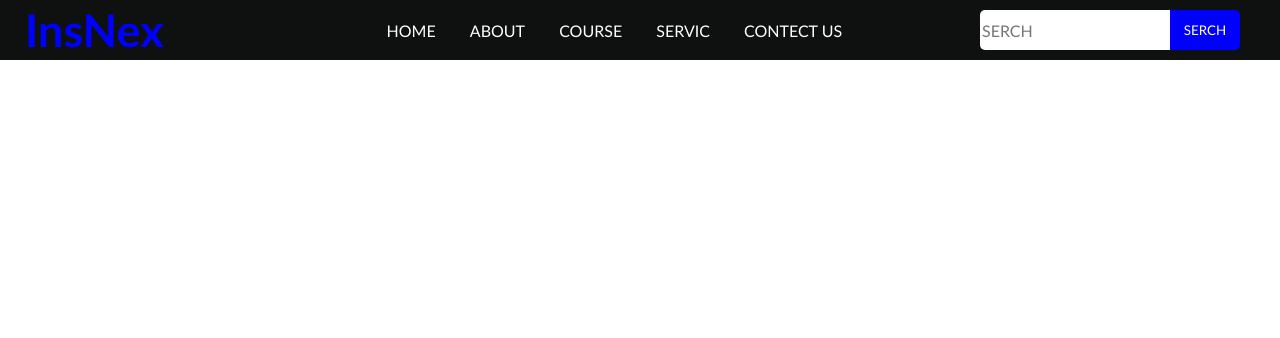
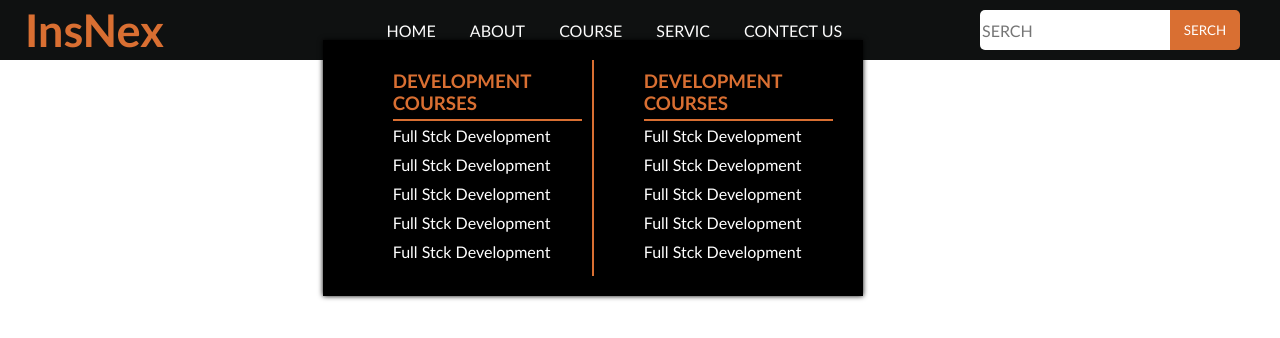
Before and after one commit to Fardin-Rajpura/Nav-Bar, a plain HTML site: page 4_index.html in a window 1280 px wide. Drawn offline with Linux system fonts and the light colour scheme.

Commit message:
Nav Uppdate

```diff
--- a/4_index.html
+++ b/4_index.html
@@ -22,12 +22,35 @@
                 <ul>
                     <li><a href="">HOME</a></li>
                     <li><a href="">ABOUT</a></li>
-                    <li><a href="">COURSE</a></li>
+                    <li><a href="">COURSE</a>
+                    <div class="menu">
+                        <div class="w-50">
+                            <ul>
+                                <h3>DEVELOPMENT COURSES</h3>
+                                <li><a href="">Full Stck Development</a></li>
+                                <li><a href="">Full Stck Development</a></li>
+                                <li><a href="">Full Stck Development</a></li>
+                                <li><a href="">Full Stck Development</a></li>
+                                <li><a href="">Full Stck Development</a></li>
+                            </ul>
+                        </div>
+
+                        <div class="w-50 border-none">
+                            <ul>
+                                <h3>DEVELOPMENT COURSES</h3>
+                                <li><a href="">Full Stck Development</a></li>
+                                <li><a href="">Full Stck Development</a></li>
+                                <li><a href="">Full Stck Development</a></li>
+                                <li><a href="">Full Stck Development</a></li>
+                                <li><a href="">Full Stck Development</a></li>
+                            </ul>
+                        </div>
+                    </div>
+                    </li>
                     <li><a href="">SERVIC</a></li>
                     <li><a href="">CONTECT US</a></li>
                 </ul>
             </div>
-
             <div class="nav-serch">
                 <input placeholder="SERCH" class="serch-inp">
                 <div class="serch-icon">
--- a/4_style.css
+++ b/4_style.css
@@ -17,7 +17,7 @@
     border: 2px solid transparent;
     padding: 13px;
     margin-left: 10px;
-    color: blue;
+    color: #D96F32;
     font-size: 30px;
 }
 
@@ -29,6 +29,7 @@
     display: inline;
     list-style: none;
     margin-left: 30px;
+    position: relative;
 }
 
 .nav-content ul li a {
@@ -38,7 +39,7 @@
 }
 
 .nav-content ul li a:hover{
-    color: brown;
+    color:#D96F32;
 }
 
 .nav-serch {
@@ -64,9 +65,62 @@
     display: flex;
     justify-content: center;
     align-items: center;
-    background-color: blue;
+    background-color: #D96F32;
     border-bottom-right-radius: 5px;
     border-top-right-radius: 5px;
     border: none;
     color: white;
 }
+
+
+
+.menu{
+    width: 500px;
+    position: absolute;
+    display: none;
+    left: 50%;
+    transform: translateX(-50%);
+    background: #000;
+    box-shadow: 0px 0px 5px 0px black;
+    top: 100%;
+    padding: 20px;
+    float: left;
+    display: flex;
+    z-index: 999;
+    /* flex-wrap: wrap; */
+}
+
+ul li:hover .menu{
+    display: block;
+}
+
+.w-50{
+    width:50%;
+    background-color: #000;
+    border-right: 2px solid #D96F32;
+    padding: 10px;
+
+
+}
+
+.w-50:nth-child(2n) {
+    border-right: none;
+}
+
+.w-50 a{
+    color: #0f1111;
+    display: block;
+    text-decoration: none;
+    padding: 5px 0;
+    float: left;
+}
+.w-50 a:hover{
+    color: #D96F32;
+}
+
+.w-50 h3{
+    border-bottom: 2px solid #D96F32;
+    color: #D96F32;
+    margin-bottom: 10ox;
+    padding-bottom: 5px;
+}
--- /dev/null
+++ b/nav_styla.css
@@ -0,0 +1,46 @@
+* {
+    margin: 0;
+    padding: 0;
+    box-sizing: border-box;
+}
+
+html, body {
+    min-height: 100vh;
+    display: flex;
+    justify-content: center;
+    align-items: center;
+    font-family: sans-serif;
+}
+
+.wallpaper {
+    height: 350px;
+    max-width: 480px;
+    display: flex;
+    gap: 2px;
+
+    backdrop-filter: blur(10px);
+    box-shadow: 0 10px 30px rgba(0,0,0,0.2);
+}
+
+.card {
+    overflow: hidden;
+    flex: 1;
+    cursor: pointer;
+    transition: flex-grow 0.4s ease-in-out, transform 0.4s ease-in-out;
+}
+
+.card:hover {
+    flex-grow: 3;
+    transform: scale(1.05);
+}
+
+.card img {
+    height: 100%;
+    width: 100%;
+    object-fit: cover;
+    transition: transform 0.5s ease;
+}
+
+.card:hover img {
+    transform: scale(1.1);
+}
```
Also changed, not shown: nav_index.html (added, +32 -0 lines), image/5_Unforgettable_First_Lines_from_Books_Not_Many_People_Notice-removebg-preview.png (deleted), image/I am Iron Man _doomsday #marvel.jpg (added), image/Spider Man.jpg (added), image/bg for web.jpg (deleted), image/download (7).jpg (added), image/download (8).jpg (added), image/photo 1.jpg (added), image/photo 2.jpg (added).
